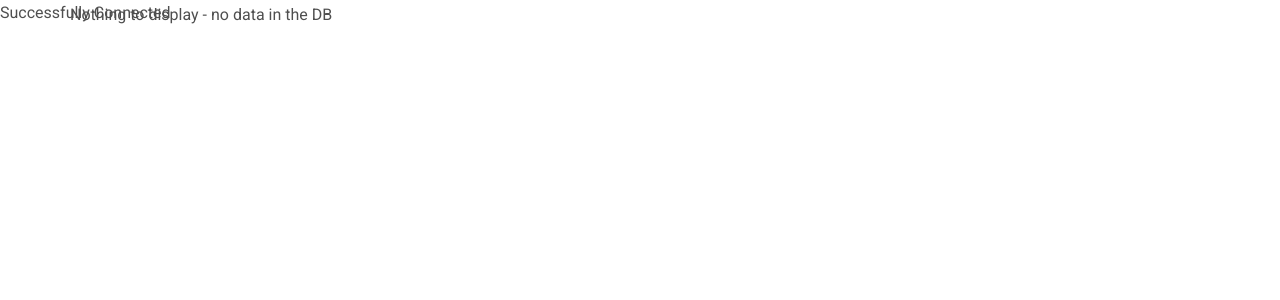
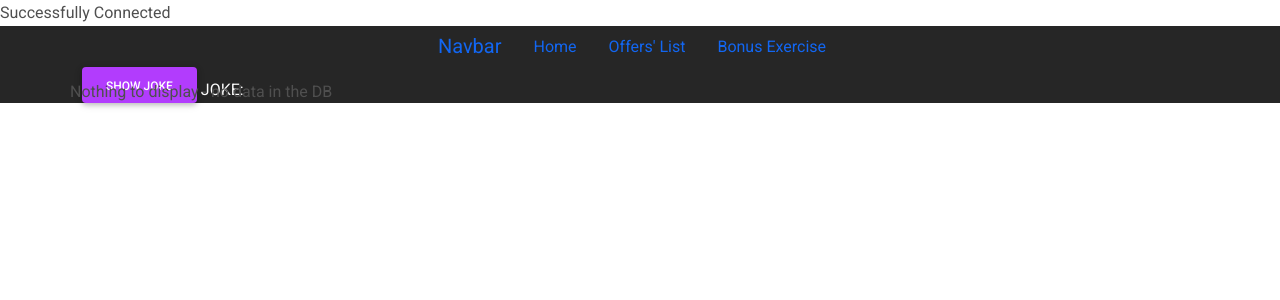
Before and after one commit to nat-oku/CF-CR12-Natalia, a PHP site: page / in a window 1280 px wide. Shown: the top 300 px of the page. Run offline with PHP 8.4, Linux system fonts and the light colour scheme; data that the repository does not hold is empty; some libraries are stand-ins or nearby versions.

Commit message:
adding solution for jokes

```diff
--- a/CRUD/index.php
+++ b/CRUD/index.php
@@ -49,6 +49,8 @@
   <title>Welcome to Mount Everest Travel Agency</title>
 </head>
 <body>
+  <?php require_once 'partials/navbar.php'?>
+
   <div class="container">
     <div class="row row-cols-1 row-cols-md-2 g-4">
       <?= $colbody ;?>
--- a/CRUD/partials/navbar.php
+++ b/CRUD/partials/navbar.php
@@ -0,0 +1,49 @@
+<nav class="bg-dark text-light">
+  <ul class="nav justify-content-center ">
+    <a class="navbar-brand" href="index.php">Navbar</a>
+
+    <li class="nav-item">
+      <a class="nav-link" href="index.php">Home</a>
+    </li>
+    <li class="nav-item">
+      <a class="nav-link" href="product-list.php">Offers' List</a>
+    </li>
+    <li class="nav-item">
+      <a class="nav-link" href="bonus.php">Bonus Exercise</a>
+    </li>
+  </ul>
+
+  <div class="container">
+    <button class="btn btn-secondary" id="jokeBtn">Show joke</button>
+    <span class="text-light" id="jokeOutput">
+      JOKE:
+      <!-- joke content -->
+    </span>
+  </div>
+
+  <script>
+    document.getElementById("jokeBtn").addEventListener("click", showJoke, false);
+
+    function showJoke(){
+      console.log('joke button works');
+      let request = new XMLHttpRequest();
+      request.open("GET", "partials/joke_api.php", true);
+
+      request.onload = function() {
+        console.log('onload works');
+        if(this.status == 200) {
+          console.log("status 200 -- works");
+          let jokes = JSON.stringify(this.responseText);
+          let jokeOutput = `${jokes}`
+          document.getElementById("jokeOutput").innerHTML = jokeOutput;
+          ;
+        }
+      }
+
+      request.send();
+    }
+
+  </script>
+
+
+</nav>
```
